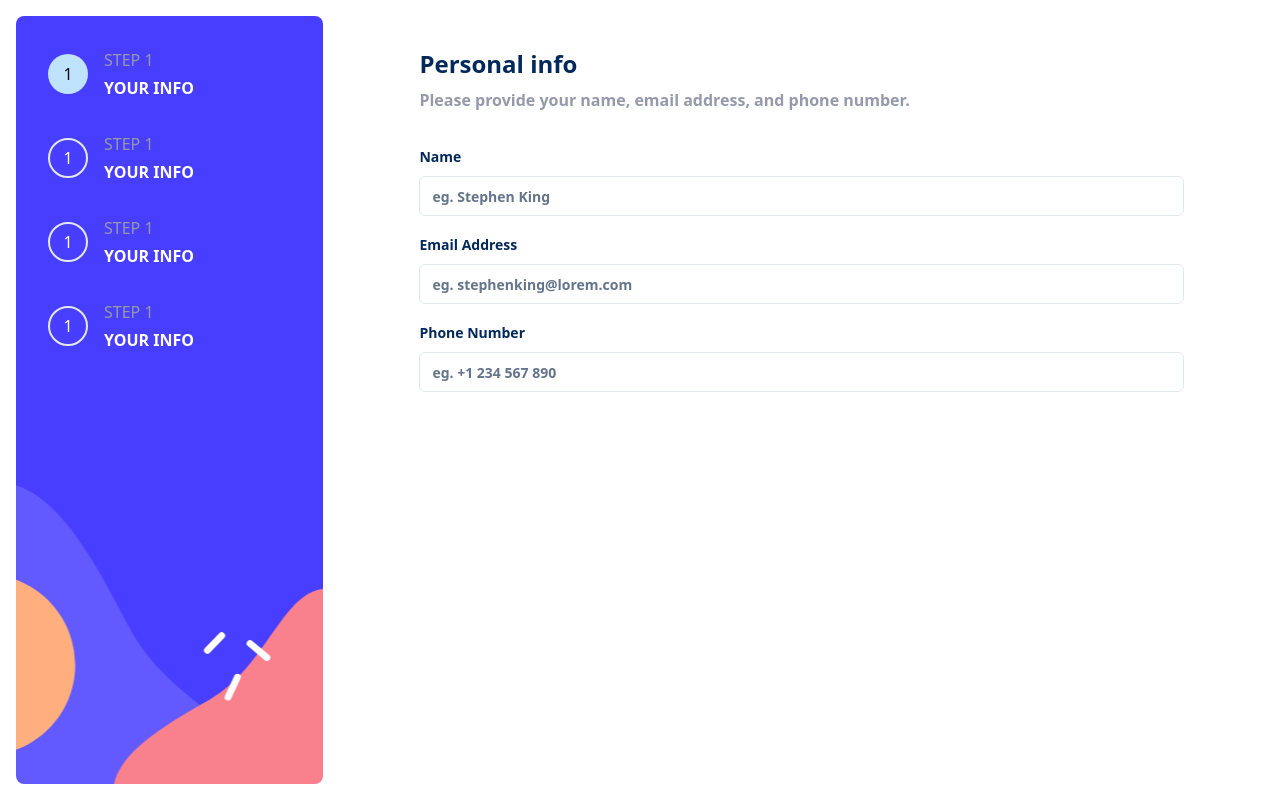
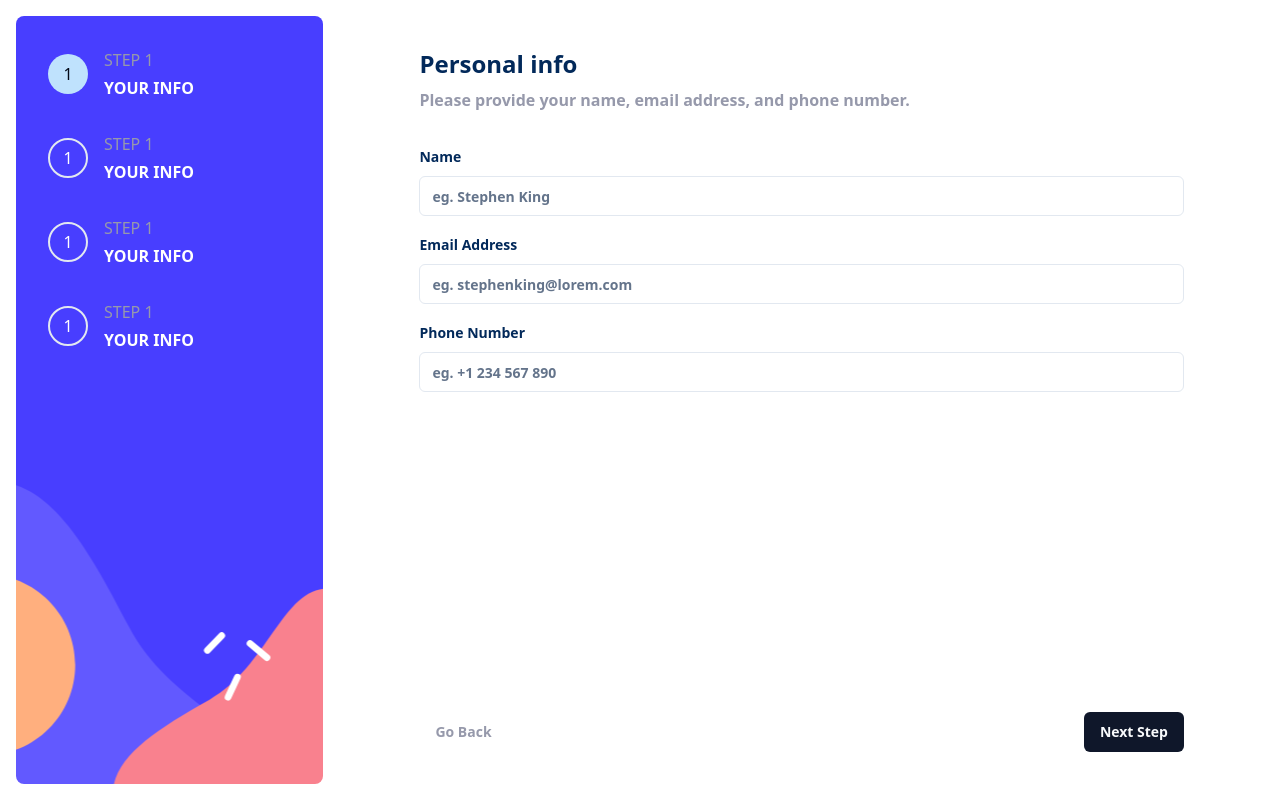
Before and after one commit to Joe-Mwangi/multi-step-form-main, a React (Vite) app: page / in a window 1280 px wide. Built offline with nearby package versions, Linux system fonts and the light colour scheme.

Commit message:
step1 complete

```diff
--- a/src/components/Button.tsx
+++ b/src/components/Button.tsx
@@ -1,4 +1,13 @@
+import { Button } from "./ui/button";
+
 const StepsButton = () => {
-  return <div className="flex bg-white shadow-lg fle">StepsButton</div>;
+  return (
+    <div className="flex bg-white shadow-lg md:shadow-none p-4 md:p-0  justify-between">
+      <Button variant="ghost" className="font-bold text-cool-gray">
+        Go Back
+      </Button>
+      <Button className="font-bold">Next Step</Button>
+    </div>
+  );
 };
 export default StepsButton;
--- a/src/components/Container.tsx
+++ b/src/components/Container.tsx
@@ -1,9 +1,11 @@
+import StepsButton from "./Button";
 import FormCard from "./Form";
 
 const MainContainer = () => {
   return (
-    <div className="md:px-20  md:py-8 bg-light-blue md:bg-white md:w-3/4 h-full">
+    <div className="md:px-20 flex flex-col justify-end md:py-8 bg-light-blue md:bg-white md:w-3/4 h-full md:flex md:flex-col md:justify-between">
       <FormCard />
+      <StepsButton />
     </div>
   );
 };
```
